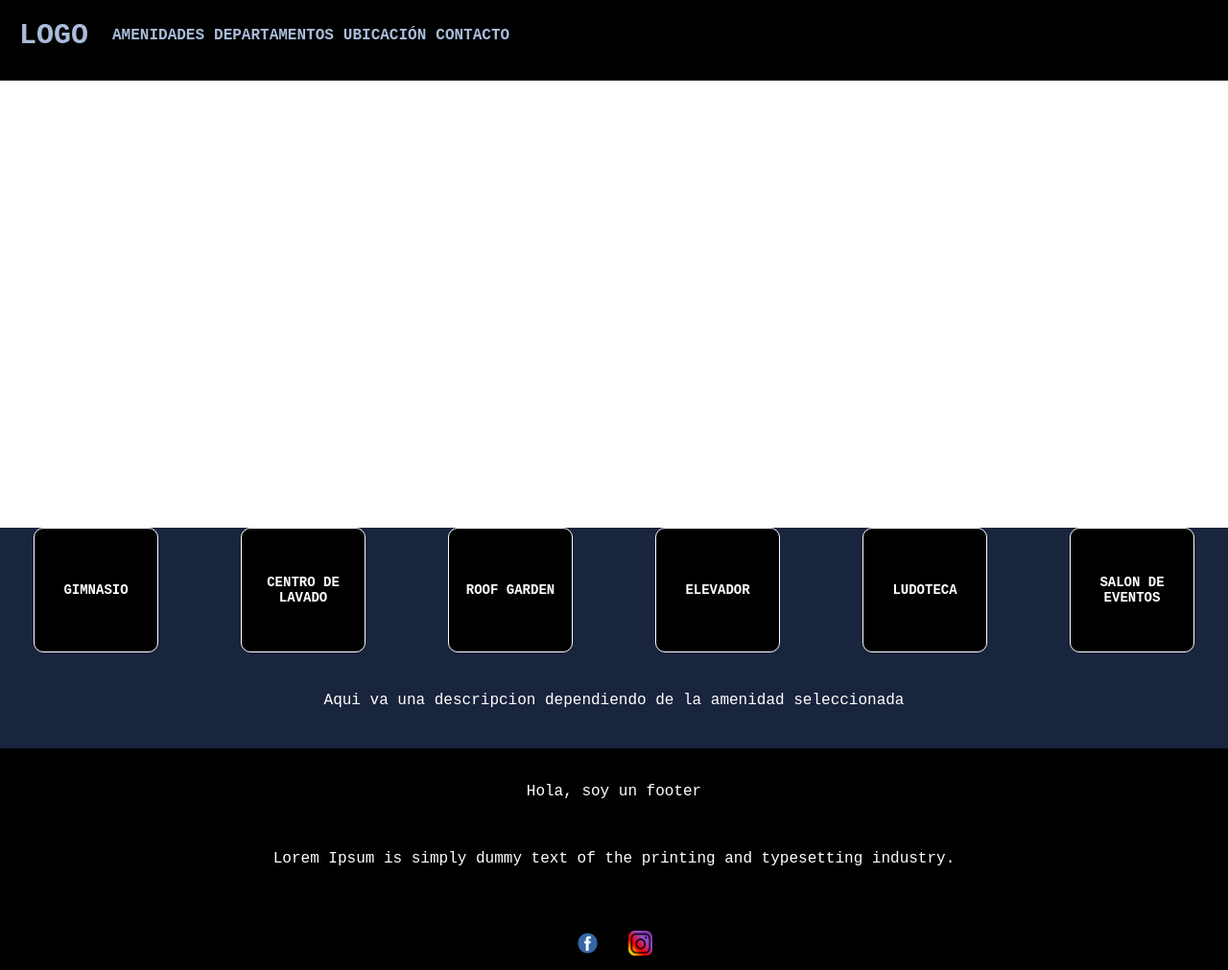
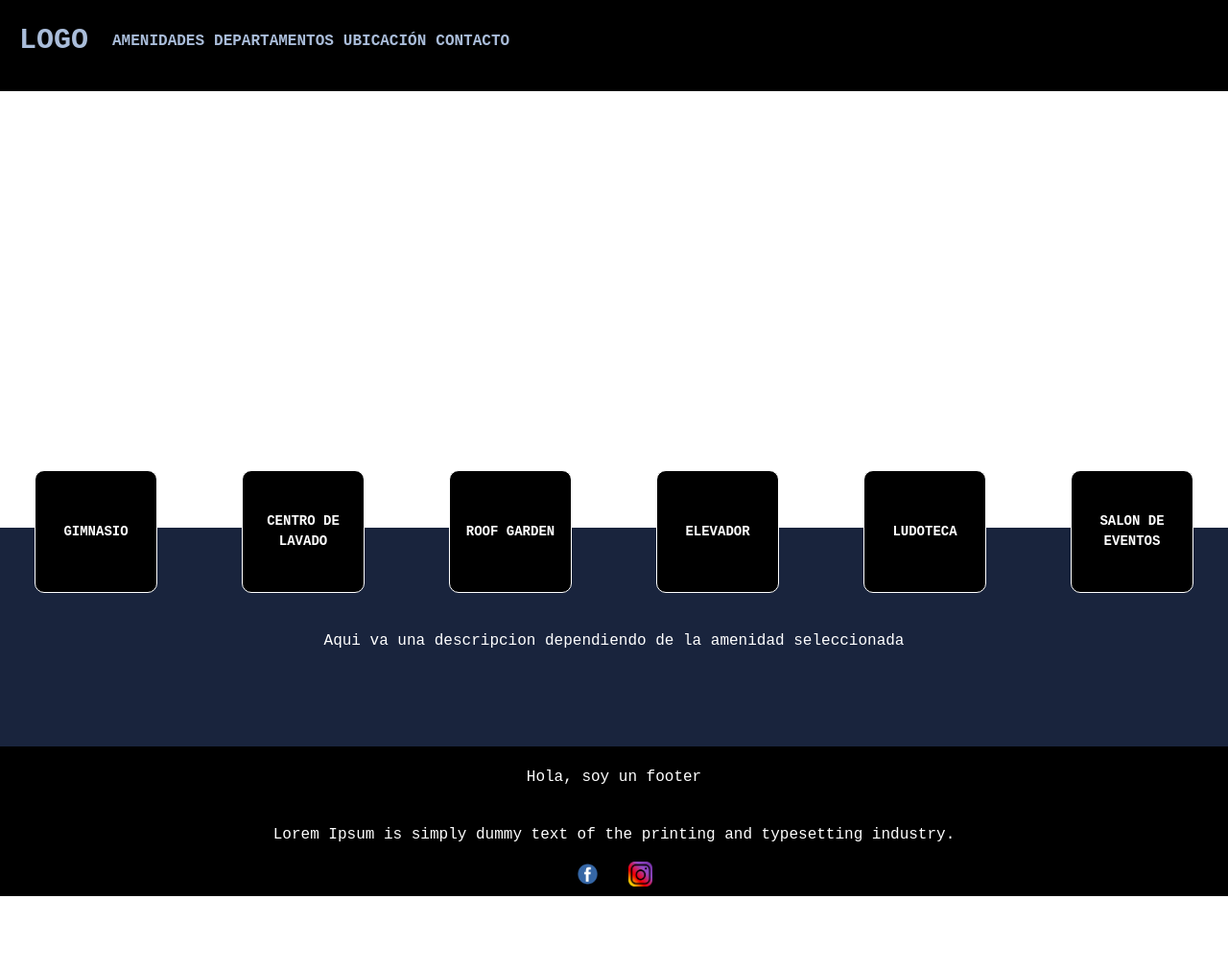
Before and after one commit to maiExe/Proyecto-Final, a plain HTML site: page pages/amenidades.html in a window 1280 px wide. Shown: the whole page at 96% size. After the commit the page ends 934 px from the top, so only its background shows below. Drawn offline with nearby package versions, Linux system fonts and the light colour scheme.

Commit message:
some changes based on feedback
// Listo
en todas las páginas que no son index veo que las rutas las inicias con ../ seguido de la carpeta pages, esto no es necesario puesto que ya estas dentro de la carpeta, asi que podrias poner solo ./ y el nombre del archivo html

// Listo
Algo que me confundo hasta el punto de redactar de nuevo esta parte jaja es que en el footer tambien tienes enlaces a las páginas, pero son del mismo color del fondo y no los veía y creo que eran los enlaces de la barra de navegación, en fin, te iba a comentar que en estos algunas rutas estaban mal escritas, pero recomiendo que mejor directamente las quites, tu footer ya tiene una buena estructura sin ellos y no son realmente necesarios.

//Listo
en .navlista tienes un padding: none; esto no existe, si quieres quitar padding debe ser con padding: 0;

```diff
--- a/pages/amenidades.html
+++ b/pages/amenidades.html
@@ -5,6 +5,9 @@
     <meta charset="UTF-8">
     <meta http-equiv="X-UA-Compatible" content="IE=edge">
     <meta name="viewport" content="width=device-width, initial-scale=1.0">
+    <!-- CSS only -->
+    <link href="https://cdn.jsdelivr.net/npm/bootstrap@5.2.0/dist/css/bootstrap.min.css" rel="stylesheet"
+        integrity="sha384-gH2yIJqKdNHPEq0n4Mqa/HGKIhSkIHeL5AyhkYV8i59U5AR6csBvApHHNl/vI1Bx" crossorigin="anonymous">
     <link rel="preconnect" href="https://fonts.googleapis.com">
     <link rel="stylesheet" href="../styles/styles.css">
     <title>Amenidades</title>
@@ -18,10 +21,10 @@
         <!--<li id="logo"><a href="../index.html">LOGO</a></li>-->
         <nav class="cajaNav">
             <div class="navLista">
-                <div><a href="../pages/amenidades.html">AMENIDADES</a></div>
-                <div><a href="../pages/departamentos.html">DEPARTAMENTOS</a></div>
-                <div><a href="../pages/ubicacion.html">UBICACIÓN</a></div>
-                <div><a href="../pages/contacto.html">CONTACTO</a></div>
+                <div><a href="./amenidades.html">AMENIDADES</a></div>
+                <div><a href="./departamentos.html">DEPARTAMENTOS</a></div>
+                <div><a href="./ubicacion.html">UBICACIÓN</a></div>
+                <div><a href="./contacto.html">CONTACTO</a></div>
             </div>
         </nav>
     </header>
@@ -31,6 +34,7 @@
         <div class="banner-amenidades">
         </div>
 
+        <div class="amenidades-options">
             <section class="amenidades-list">
 
                 <div class="amenidades-item">
@@ -60,19 +64,12 @@
             </section>
 
             <span class="descripcion-amenidad">Aqui va una descripcion dependiendo de la amenidad seleccionada</span>
-
+        </div>
     </main>
 
     <footer class="footer">
         <p>Hola, soy un footer</p>
         <p>Lorem Ipsum is simply dummy text of the printing and typesetting industry.</p>
-
-        <ul class="footer-list">
-            <li class="footer-item"><a href="./pages/producto.html">Producto</a></li>
-            <li class="footer-item"><a href="./pages/servicios.html">Servicios</a></li>
-            <li class="footer-item"><a href="./pages/ubicacion.html">Ubicacion</a></li>
-            <li class="footer-item"><a href="./pages/contacto.html">Contacto</a></li>
-        </ul>
 
         <section class="social-media">
             <a href="https://www.facebook.com"><img src="../assets/fb_icon.jpg" alt="social" width="2%"></a>
@@ -81,7 +78,10 @@
 
     </footer>
 
-
+    <!-- JavaScript Bundle with Popper -->
+    <script src="https://cdn.jsdelivr.net/npm/bootstrap@5.2.0/dist/js/bootstrap.bundle.min.js"
+        integrity="sha384-A3rJD856KowSb7dwlZdYEkO39Gagi7vIsF0jrRAoQmDKKtQBHUuLZ9AsSv4jD4Xa"
+        crossorigin="anonymous"></script>
 
 </body>
 
--- a/styles/styles.css
+++ b/styles/styles.css
@@ -35,8 +35,8 @@
     display: flex;
     flex-direction: column;
     align-items: center;
-    padding: none;
-}
+/*     padding: 0;
+ */}
 
 .logoHeader {
     color: rgb(170, 189, 218);
@@ -204,6 +204,11 @@
 .banner-amenidades {
     background-color: white;
     height: 400px;
+}
+
+.amenidades-options {
+    position: relative;
+    top: -60px;
 }
 
 
```
Also changed, not shown: index.html (+9 -12 lines), pages/contacto.html (+12 -12 lines), pages/departamentos.html (+11 -12 lines), pages/ubicacion.html (+14 -12 lines), 1 other file. Lines whose indentation alone changed are shown as unchanged.
